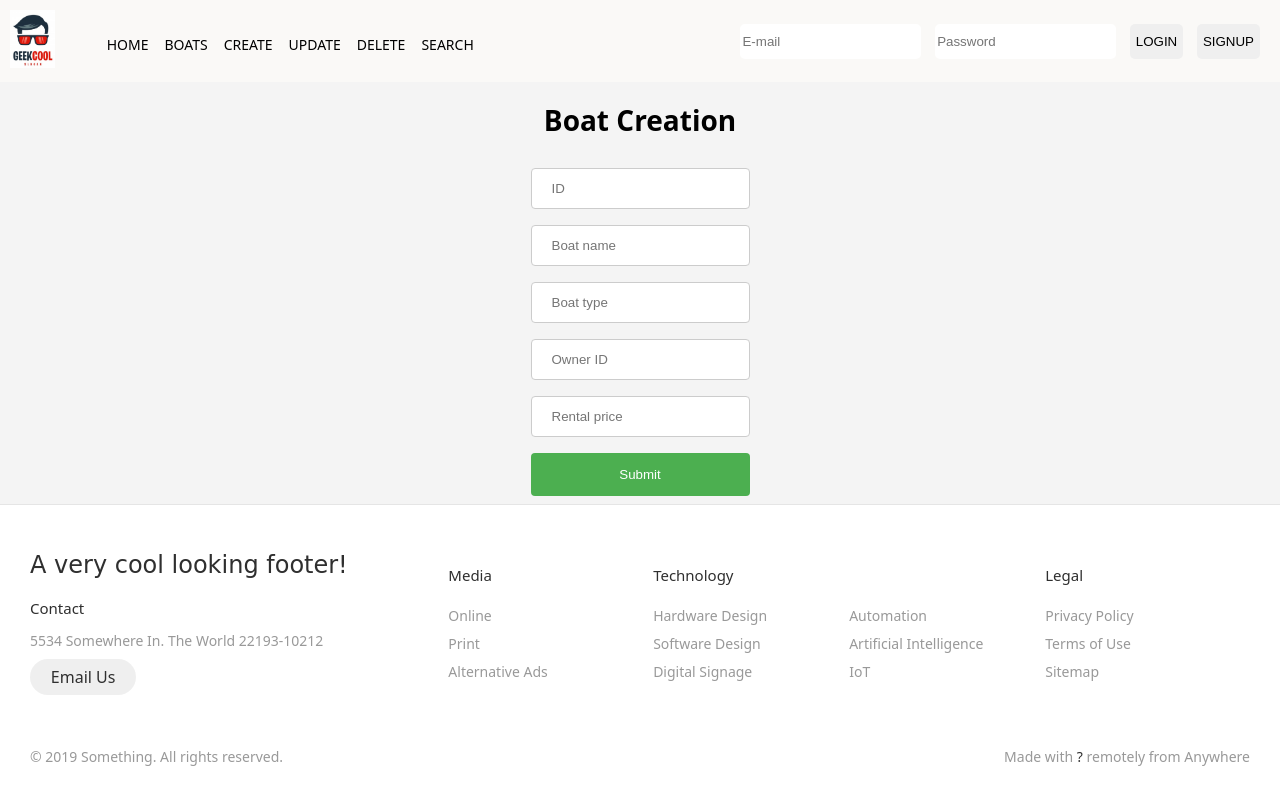
After one commit to Pious726/CSET160Flask, a Flask app: template templates/boat_update.html in a window 1280 px wide. The commit adds this page. Run offline with Flask 3, Linux system fonts and the light colour scheme; the template is opened without the code that fills it, so the values that code supplies are empty.

Commit message:
created boat_update.html and boatUpdate route

```diff
--- a/main.py
+++ b/main.py
@@ -48,11 +48,21 @@ def getBoatForSearch():
 def searchBoat():
     try:
         conn.execute(text('select * from boats where id = :id'), request.form)
-        return render_template('boat_search.html')
+        return render_template('boat_search.html', error = None, success = "Successful")
     except:
         return render_template('boat_search.html', error = "Failed", success = None)
 
+@app.route('/boatUpdate', methods=["GET"])
+def getBoatForSearch():
+    return render_template('boat_update.html')
 
+@app.route('/boatUpdate', methods=["POST"])
+def updateBoat():
+    try:
+        conn.execute(text(''), request.form)
+        return render_template('boat_update.html', error = None, success = "Successful")
+    except:
+        return render_template('boat_update.html', error = "Failed", success = None)
 
 
 if __name__ == '__main__':
--- a/templates/boat_search.html
+++ b/templates/boat_search.html
@@ -11,7 +11,7 @@
             <h2>{{success}}</h2>
         {% endif %}
 
-        <form action="/boatDelete" method="POST">
+        <form action="/boatSearch" method="POST">
             <input type="number" name="id" placeholder="ID" class="input_field"> <br>
             <input type="submit" value="Submit" class="input_submit">
         </form>
--- /dev/null
+++ b/templates/boat_update.html
@@ -0,0 +1,23 @@
+{% extends "base.html" %}
+{% block body %}
+    <h1>Boat Creation</h1>
+    <div class="body">
+
+        {% if error %}
+            <h2>{{error}}</h2>
+        {% endif %}
+
+        {% if success %}
+            <h2>{{success}}</h2>
+        {% endif %}
+
+        <form action="/boatCreate" method="POST">
+            <input type="number" name="id" placeholder="ID" class="input_field"> <br>
+            <input type="text" name="name" placeholder="Boat name" class="input_field"> <br>
+            <input type="text" name="type" placeholder="Boat type" class="input_field"> <br>
+            <input type="number" name="owner_id" placeholder="Owner ID" class="input_field"> <br>
+            <input type="number" name="rental_price" placeholder="Rental price" class="input_field" step="0.01"> <br>
+            <input type="submit" value="Submit" class="input_submit">
+        </form>
+    </div>
+{% endblock %}
```
